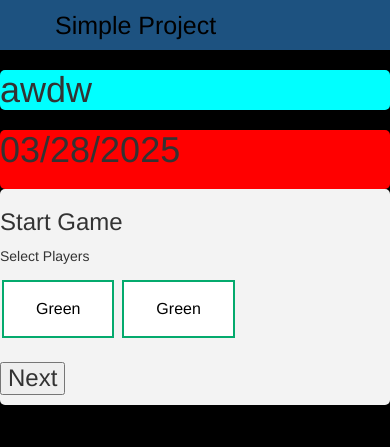
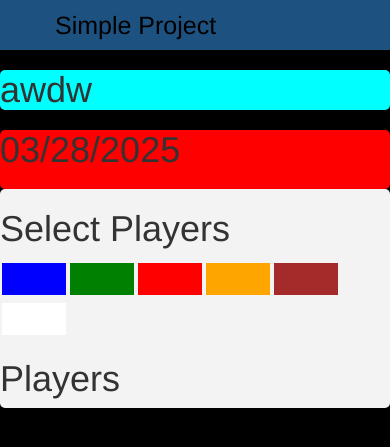
Before and after one commit to kcmurray1/catan_stat_flask_app, a Flask app: page / in a window 390 px wide. Shown: the top 447 px of the page. Run offline with Flask 3, Linux system fonts and the light colour scheme; data that the repository does not hold is empty; some libraries are stand-ins or nearby versions.

Commit message:
added helper methods and modulariszed Game class

```diff
--- a/app/frontend/static/js/index.js
+++ b/app/frontend/static/js/index.js
@@ -1,7 +1,12 @@
+const DEFAULT_COLORS = ["Blue", "Green", "Red", "Orange", "Brown", "White"]
+
 // Display 10 initial books
 document.addEventListener("DOMContentLoaded", function()
 {
-    game = new Game()
+
+    var game = new Game()
+
+
 });
 
 function move()
@@ -10,22 +15,147 @@ function move()
     document.getElementById("game").innerHTML = "nice job!";
 }
 
+
+function CreateElement({name, id, classList, innerHTML=null})
+{
+    let newElement = document.createElement(name);
+
+    newElement.id = id;
+    if (classList instanceof Array)
+    {
+        for(let className of classList)
+            newElement.classList.add(className);
+    }
+    else
+    {
+        newElement.classList.add(classList);
+    }
+
+
+    if(innerHTML)
+        newElement.innerHTML = innerHTML;
+
+    return newElement;
+}
+
 class Game
 {
+
     constructor()
     {
         // Create Initial UI
-        this.numPlayers = 0
+        this.players = [];
+
+        this.element = this.buildUI();
+
+    }
+
+    buildUI()
+    {
+
+        let element = CreateElement(
+            {name: "section",
+            id: "game",
+            classList: "game-container"
+        });
+
+        let elementRow = CreateElement({
+            name: "div",
+            classList : "row"
+        });
+
+        this.unselectedPlayers = CreateElement({
+            name: "div",
+            id: "gub",
+            classList : "col-sm-8",
+            innerHTML : `<h1>Select Players</h1>`
+        })
+
+
+          for(let color of DEFAULT_COLORS)
+            {
+                let player = new PlayerButton(color);
+                player.onAdd = () => {this.addPlayer(player)}
+                player.onRemove = () =>{this.removePlayer(player)}
+
+                this.unselectedPlayers.appendChild(player.element);
+            }
+
+
+        this.rightElement = CreateElement({
+            name: "div",
+            id: "boo",
+            classList : "col-sm-4",
+            innerHTML : `<h1>Players</h1>`
+        })
+
+
+        elementRow.appendChild(this.unselectedPlayers);
+
+        elementRow.appendChild(this.rightElement);
+        element.appendChild(elementRow);
+
+        let idk = document.getElementById("man");
+
+        if(idk)
+            idk.appendChild(element);
+
+        return element;
 
     }
 
 
-    addPlayer()
+    addPlayer(player)
     {
-        this.numPlayers++;
-        console.log(`adding player.. ${this.numPlayers}`);
+        this.players.push(player);
+        this.rightElement.appendChild(player.element);
+    }
+
+    removePlayer(player)
+    {
+        this.players = this.players.filter(function(item) {
+            return item.element.id != player.element.id;
+        })
+
+        this.unselectedPlayers.appendChild(player.element);
     }
 
 
 
 }
+
+class PlayerButton
+{
+    constructor(color)
+    {
+        this.isPartOfGame = false;
+        this.element = CreateElement({
+            name: "button",
+            id: `${color}-button`,
+            classList: ["button", "button1"]
+        })
+
+        this.element.style.backgroundColor = `${color}`;
+        this.element.style.color = "white";
+
+        this.onAdd = () => {}
+        this.onRemove = () => {}
+
+        this.handle
+        this.element.onmousedown = () =>{
+            if(!this.isPartOfGame)
+            {
+                this.onAdd();
+            }
+            else
+            {
+                this.onRemove();
+            }
+
+            this.isPartOfGame = !this.isPartOfGame;
+        };
+        this.element.onmouseenter = () =>{this.element.style.opacity = 0.75}
+
+        this.element.onmouseleave = () =>{this.element.style.opacity = 1}
+    }
+}
--- a/app/frontend/static/styles/history.css
+++ b/app/frontend/static/styles/history.css
@@ -20,7 +20,6 @@
 
 .button {
     border: none;
-    color: white;
     padding: 16px 32px;
     text-align: center;
     text-decoration: none;
@@ -32,13 +31,16 @@
   }
 
 
-.button1 {
+/* .button1 {
     background-color: white;
-    color: black;
-    border: 2px solid #04AA6D;
-  }
+
+  } */
+
+  /* .button1.p {
+    color: yellow;
+
+  } */
 
   .button1:hover {
-    background-color: #04AA6D;
-    color: white;
+    background-color: #ffffff;
   }
--- a/app/frontend/templates/index.html
+++ b/app/frontend/templates/index.html
@@ -18,7 +18,7 @@
 
   </div>
 
-  <div class="col-sm-9">
+  <div class="col-sm-9" id="man">
     <div class="history-container" id="history-container">
       <header>
         <h1>{{ today  }}</h1>
@@ -41,20 +41,6 @@
     </div>
 
     <!-- https://www.w3schools.com/tags/tag_button.asp -->
-    <section  id="game" class="game-container">
-      <div class="row">
-        <div class="col-sm-8">
-          <h3>Start Game</h3>
-          <p>Select Players</p>
-          <button onclick="game.addPlayer()"class="button button1">Green</button>
-          <button class="button button1">Green</button>
-
-
-        </div>
-        <div class="col-sm-4">
-          <h3><button onclick="move()" type="button">Next</button></h3>
-        </div>
-    </section>
 
 
   </div>
```
